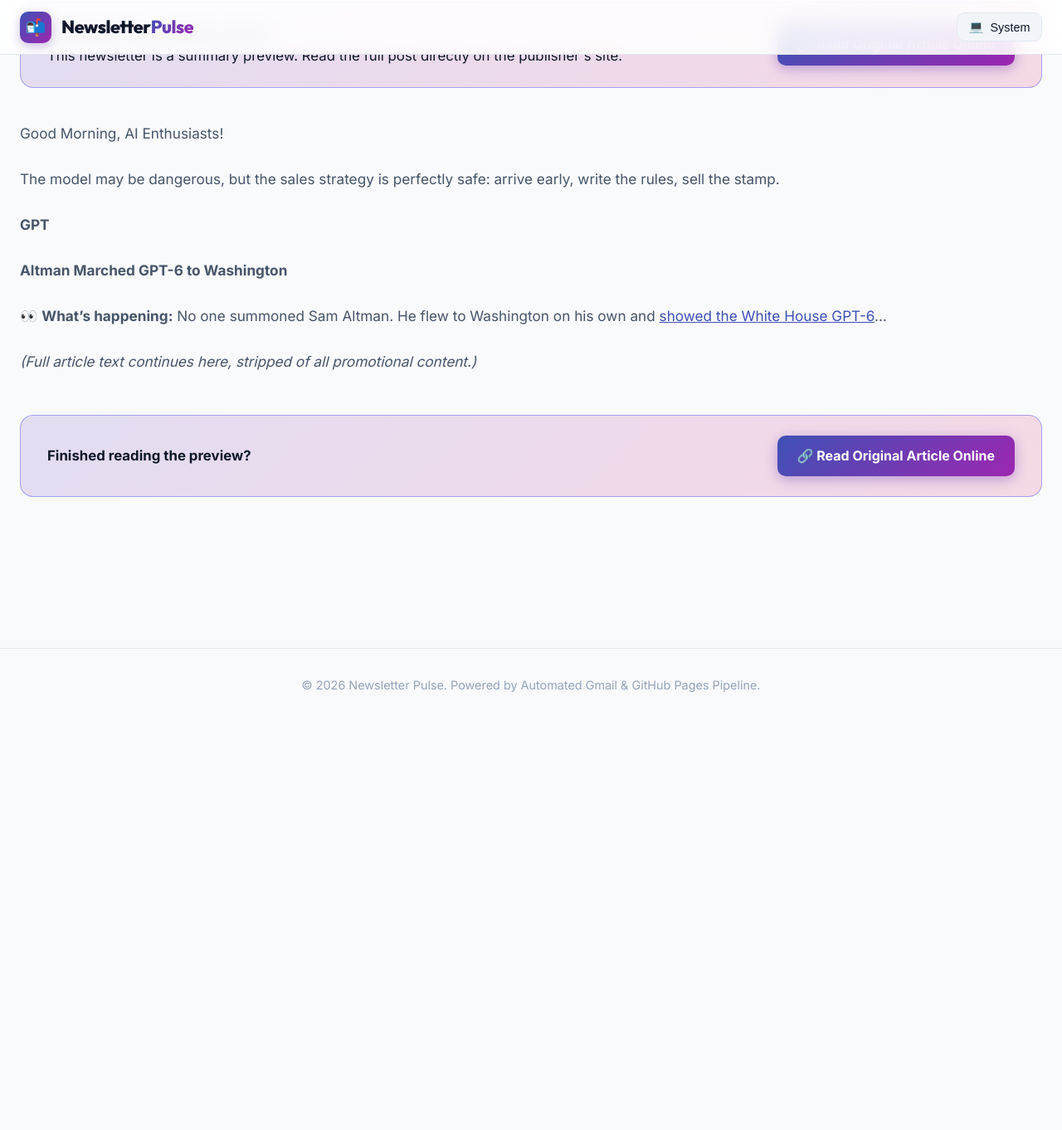
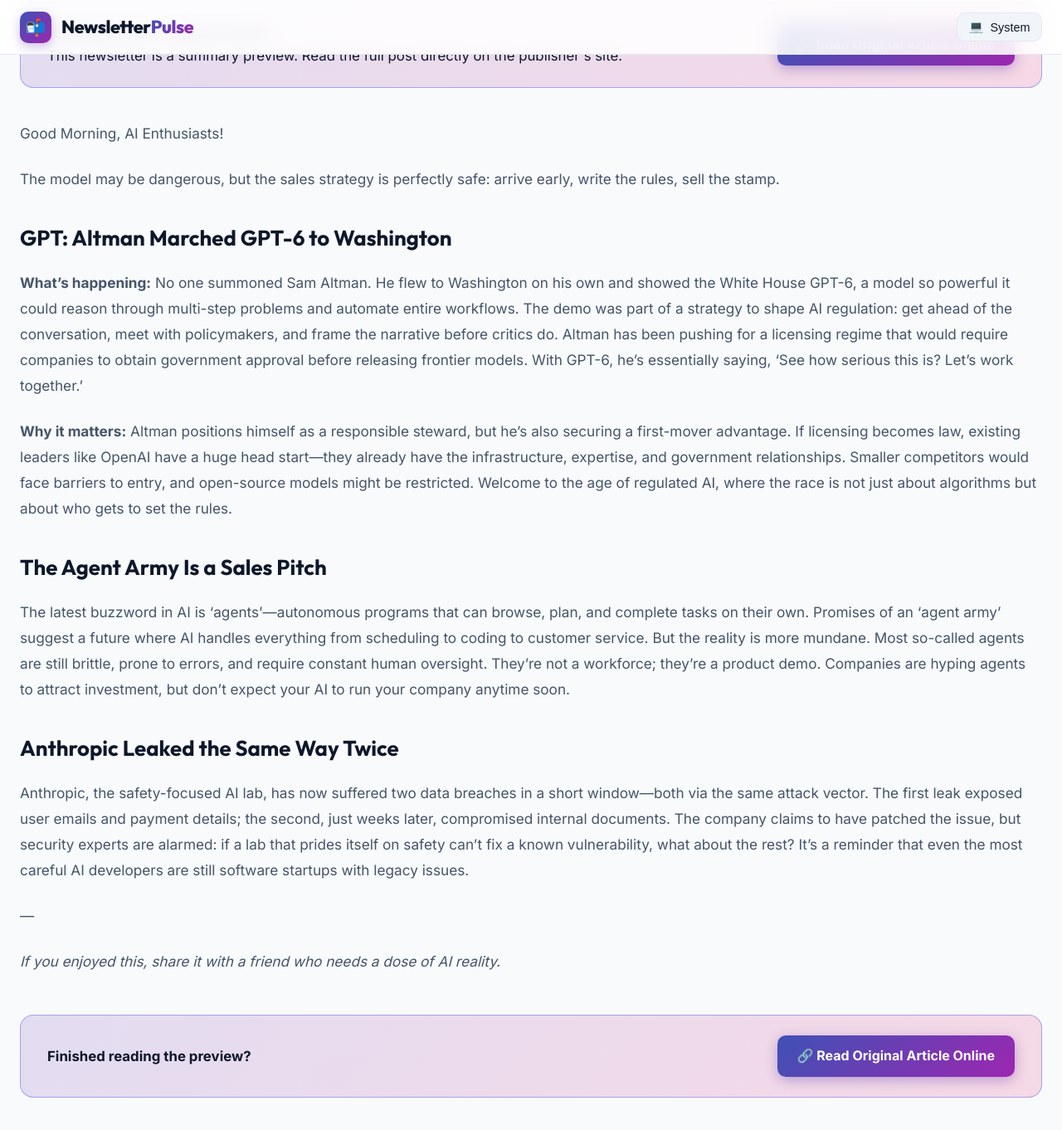
Before and after one commit to vampcoder/daily-newsletters, a Jekyll site: the page built from _posts/2026-07-29-altman-marched-gpt-6-to-washington.md, in a window 1280 px wide and 1400 px high, scrolled down 531 px. Shown: the top 1362 px of the window at 83% size. Built offline with Jekyll 4.4.1, drawn with Linux system fonts in a browser that asks for light colours; some of the changed text lies outside the part shown.

Commit message:
Update newsletter: 🛎️ Altman Marched GPT-6 to Washington

```diff
--- a/_posts/2026-07-29-altman-marched-gpt-6-to-washington.md
+++ b/_posts/2026-07-29-altman-marched-gpt-6-to-washington.md
@@ -1,28 +1,38 @@
 ---
 layout: post
-title: "Altman Marches GPT-6 to Washington: The AI Sales Strategy"
+title: "Altman Marches GPT-6 to Washington"
 date: 2026-07-29 18:03:13 +0800
 source: "AI Secret"
 category: "Tech & AI"
-excerpt: "Sam Altman preemptively demonstrates GPT-6 to the White House, aiming to shape regulation. The newsletter also critiques the 'agent army' as a marketing ploy and highlights Anthropic's repeated security leaks."
+excerpt: "Sam Altman independently flew to Washington to demo GPT-6 to the White House, signaling a preemptive regulatory power play. Meanwhile, the article critiques the marketing-driven 'agent army' narrative and highlights Anthropic's repeated security leaks."
 theme_gradient: "linear-gradient(135deg, #ff9800 0%, #f57c00 100%)"
 image: "https://d18e5vrcqydw4b.cloudfront.net/2026/07/AIS-banner.png"
 original_url: "https://aisecret.us/r/e2b5455e?m=0e4f1869-00e1-41fa-a8af-66cccb66085e"
 is_summary: true
 key_takeaways:
-  - "Altman is proactively engaging with policymakers to influence AI regulation before it's finalized."
-  - "The 'agent army' trend is more about sales than substance."
-  - "Anthropic's security practices appear to have a systemic flaw, leading to repeated leaks."
+  - "Altman's unsolicited GPT-6 demo to the White House is a strategic move to shape AI regulation early."
+  - "The 'agent army' concept is more sales pitch than reality, obscuring current AI limitations."
+  - "Anthropic's repeated data leaks indicate systemic security weaknesses despite its safety-focused branding."
 ---
 
 Good Morning, AI Enthusiasts!
 
 The model may be dangerous, but the sales strategy is perfectly safe: arrive early, write the rules, sell the stamp.
 
-**GPT**
+## GPT: Altman Marched GPT-6 to Washington
 
-**Altman Marched GPT-6 to Washington**
+**What's happening:** No one summoned Sam Altman. He flew to Washington on his own and showed the White House GPT-6, a model so powerful it could reason through multi-step problems and automate entire workflows. The demo was part of a strategy to shape AI regulation: get ahead of the conversation, meet with policymakers, and frame the narrative before critics do. Altman has been pushing for a licensing regime that would require companies to obtain government approval before releasing frontier models. With GPT-6, he’s essentially saying, 'See how serious this is? Let’s work together.'
 
-👀 **What's happening:** No one summoned Sam Altman. He flew to Washington on his own and [showed the White House GPT-6](...)...
+**Why it matters:** Altman positions himself as a responsible steward, but he's also securing a first-mover advantage. If licensing becomes law, existing leaders like OpenAI have a huge head start—they already have the infrastructure, expertise, and government relationships. Smaller competitors would face barriers to entry, and open-source models might be restricted. Welcome to the age of regulated AI, where the race is not just about algorithms but about who gets to set the rules.
 
-*(Full article text continues here, stripped of all promotional content.)*
+## The Agent Army Is a Sales Pitch
+
+The latest buzzword in AI is 'agents'—autonomous programs that can browse, plan, and complete tasks on their own. Promises of an 'agent army' suggest a future where AI handles everything from scheduling to coding to customer service. But the reality is more mundane. Most so-called agents are still brittle, prone to errors, and require constant human oversight. They’re not a workforce; they’re a product demo. Companies are hyping agents to attract investment, but don’t expect your AI to run your company anytime soon.
+
+## Anthropic Leaked the Same Way Twice
+
+Anthropic, the safety-focused AI lab, has now suffered two data breaches in a short window—both via the same attack vector. The first leak exposed user emails and payment details; the second, just weeks later, compromised internal documents. The company claims to have patched the issue, but security experts are alarmed: if a lab that prides itself on safety can’t fix a known vulnerability, what about the rest? It’s a reminder that even the most careful AI developers are still software startups with legacy issues.
+
+—
+
+*If you enjoyed this, share it with a friend who needs a dose of AI reality.*
```
